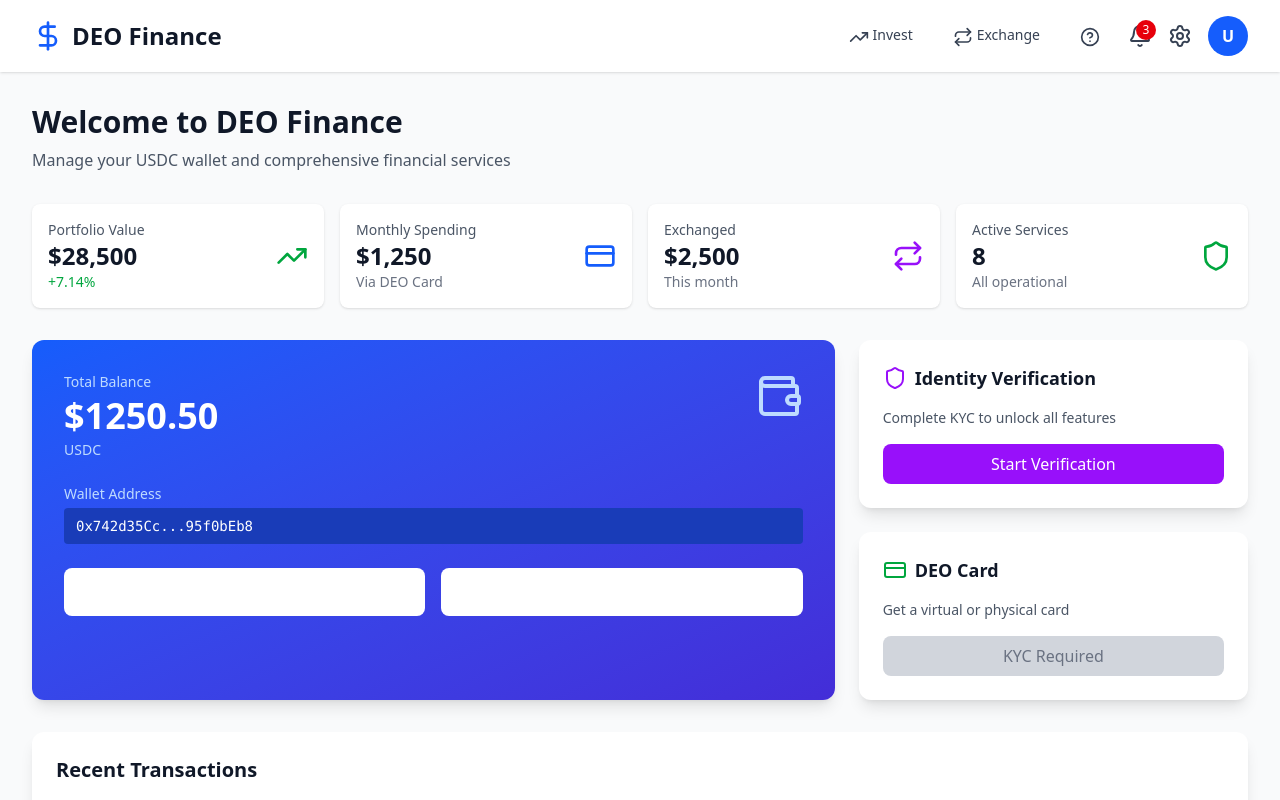
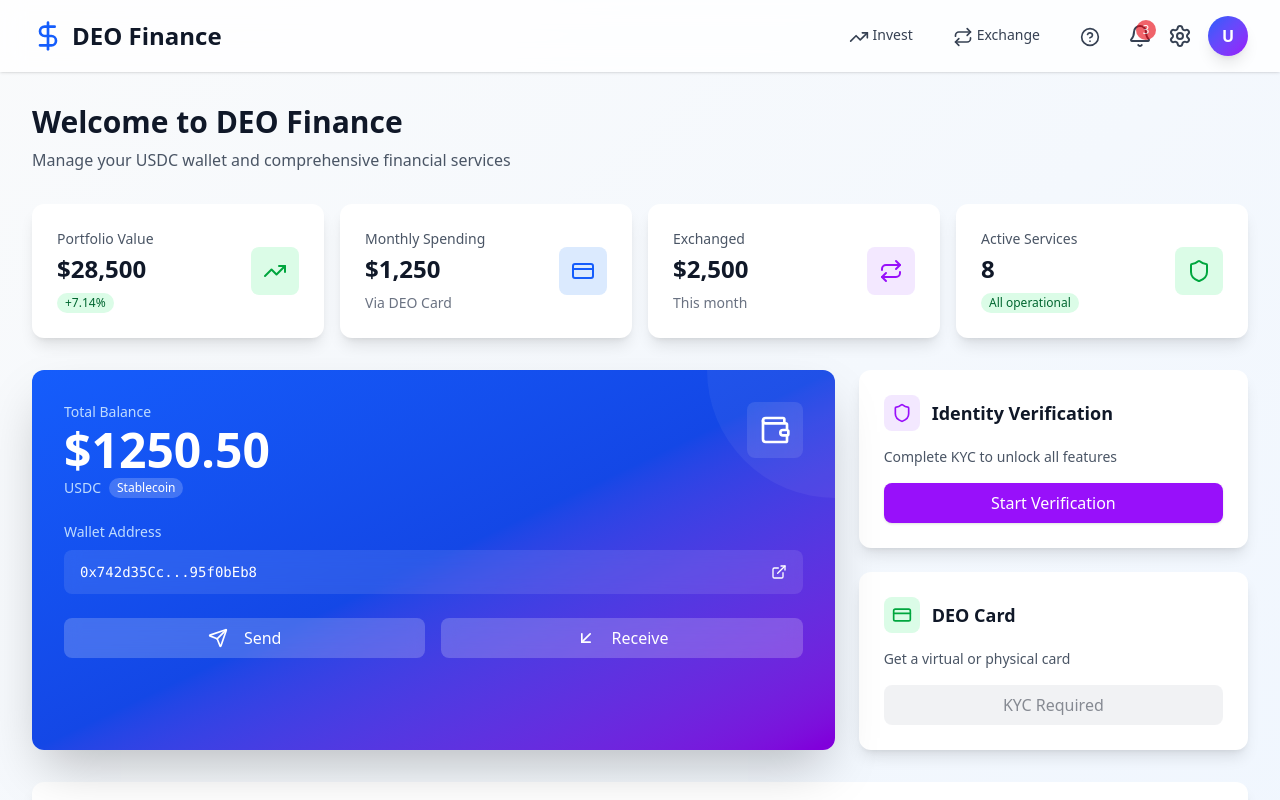
Before and after one commit to ledgerbingo/deo, a Next.js app: page /dashboard in a window 1280 px wide. Shown: the top 800 px of the page. Built offline with nearby package versions, Linux system fonts and the light colour scheme.

Commit message:
Enhance dashboard with improved UI components and design
Co-authored-by: ledgerbingo <191078653+ledgerbingo@users.noreply.github.com>

```diff
--- a/app/dashboard/page.tsx
+++ b/app/dashboard/page.tsx
@@ -1,8 +1,9 @@
 'use client'
 
 import { useState, useEffect } from 'react'
-import { Wallet, CreditCard, Send, ArrowUpRight, ArrowDownLeft, DollarSign, Shield, RefreshCw, TrendingUp, Repeat, Bell, Settings, HelpCircle } from 'lucide-react'
+import { Wallet, CreditCard, Send, ArrowUpRight, ArrowDownLeft, DollarSign, Shield, TrendingUp, Repeat, Bell, Settings, HelpCircle, Plus, ExternalLink } from 'lucide-react'
 import Link from 'next/link'
+import { Button, Badge, DashboardSkeleton } from '@/components/ui'
 
 interface Transaction {
   id: string
@@ -76,19 +77,28 @@ export default function Dashboard() {
 
   if (isLoading && !walletAddress) {
     return (
-      <div className="min-h-screen bg-gray-50 flex items-center justify-center">
-        <div className="text-center">
-          <RefreshCw className="h-12 w-12 text-blue-600 animate-spin mx-auto mb-4" />
-          <p className="text-gray-600">Loading your dashboard...</p>
+      <div className="min-h-screen bg-gradient-to-br from-gray-50 to-blue-50">
+        <header className="bg-white/80 backdrop-blur-md shadow-sm sticky top-0 z-50">
+          <nav className="max-w-7xl mx-auto px-4 sm:px-6 lg:px-8 py-4">
+            <div className="flex justify-between items-center">
+              <Link href="/" className="flex items-center">
+                <DollarSign className="h-8 w-8 text-blue-600" />
+                <span className="ml-2 text-2xl font-bold text-gray-900">DEO Finance</span>
+              </Link>
             </div>
+          </nav>
+        </header>
+        <main className="max-w-7xl mx-auto px-4 sm:px-6 lg:px-8 py-8">
+          <DashboardSkeleton />
+        </main>
       </div>
     )
   }
 
   return (
-    <div className="min-h-screen bg-gray-50">
+    <div className="min-h-screen bg-gradient-to-br from-gray-50 to-blue-50">
       {/* Header */}
-      <header className="bg-white shadow-sm">
+      <header className="bg-white/80 backdrop-blur-md shadow-sm sticky top-0 z-50">
         <nav className="max-w-7xl mx-auto px-4 sm:px-6 lg:px-8 py-4">
           <div className="flex justify-between items-center">
             <Link href="/" className="flex items-center">
@@ -96,29 +106,29 @@ export default function Dashboard() {
               <span className="ml-2 text-2xl font-bold text-gray-900">DEO Finance</span>
             </Link>
             <div className="flex items-center space-x-4">
-              <Link href="/investment" className="text-gray-700 hover:text-blue-600 px-3 py-2 rounded-md text-sm font-medium">
+              <Link href="/investment" className="text-gray-700 hover:text-blue-600 px-3 py-2 rounded-md text-sm font-medium transition-colors">
                 <TrendingUp className="h-5 w-5 inline mr-1" />
                 Invest
               </Link>
-              <Link href="/exchange" className="text-gray-700 hover:text-blue-600 px-3 py-2 rounded-md text-sm font-medium">
+              <Link href="/exchange" className="text-gray-700 hover:text-blue-600 px-3 py-2 rounded-md text-sm font-medium transition-colors">
                 <Repeat className="h-5 w-5 inline mr-1" />
                 Exchange
               </Link>
-              <Link href="/support" className="text-gray-700 hover:text-blue-600 px-3 py-2 rounded-md text-sm font-medium">
+              <Link href="/support" className="text-gray-700 hover:text-blue-600 px-3 py-2 rounded-md text-sm font-medium transition-colors">
                 <HelpCircle className="h-5 w-5 inline" />
               </Link>
               <Link href="/settings" className="relative">
-                <Bell className="h-6 w-6 text-gray-700 hover:text-blue-600" />
+                <Bell className="h-6 w-6 text-gray-700 hover:text-blue-600 transition-colors" />
                 {unreadNotifications > 0 && (
-                  <span className="absolute -top-1 -right-1 bg-red-600 text-white text-xs rounded-full h-5 w-5 flex items-center justify-center">
+                  <span className="absolute -top-1 -right-1 bg-red-600 text-white text-xs rounded-full h-5 w-5 flex items-center justify-center animate-pulse">
                     {unreadNotifications}
                   </span>
                 )}
               </Link>
               <Link href="/settings">
-                <Settings className="h-6 w-6 text-gray-700 hover:text-blue-600" />
+                <Settings className="h-6 w-6 text-gray-700 hover:text-blue-600 transition-colors" />
               </Link>
-              <div className="w-10 h-10 bg-blue-600 rounded-full flex items-center justify-center text-white font-semibold">
+              <div className="w-10 h-10 bg-gradient-to-br from-blue-600 to-purple-600 rounded-full flex items-center justify-center text-white font-semibold shadow-lg">
                 U
               </div>
             </div>
@@ -135,44 +145,52 @@ export default function Dashboard() {
 
         {/* Quick Stats Row */}
         <div className="grid grid-cols-1 md:grid-cols-4 gap-4 mb-8">
-          <div className="bg-white rounded-lg shadow p-4">
+          <div className="bg-white rounded-xl shadow-lg p-6 hover:shadow-xl transition-all duration-300 border border-transparent hover:border-green-200">
             <div className="flex items-center justify-between">
               <div>
-                <p className="text-sm text-gray-600">Portfolio Value</p>
+                <p className="text-sm text-gray-600 mb-1">Portfolio Value</p>
                 <p className="text-2xl font-bold text-gray-900">$28,500</p>
-                <p className="text-sm text-green-600">+7.14%</p>
+                <Badge variant="success" size="sm" className="mt-2">+7.14%</Badge>
               </div>
-              <TrendingUp className="h-8 w-8 text-green-600" />
+              <div className="p-3 bg-green-100 rounded-lg">
+                <TrendingUp className="h-6 w-6 text-green-600" />
               </div>
             </div>
-          <div className="bg-white rounded-lg shadow p-4">
+          </div>
+          <div className="bg-white rounded-xl shadow-lg p-6 hover:shadow-xl transition-all duration-300 border border-transparent hover:border-blue-200">
             <div className="flex items-center justify-between">
               <div>
-                <p className="text-sm text-gray-600">Monthly Spending</p>
+                <p className="text-sm text-gray-600 mb-1">Monthly Spending</p>
                 <p className="text-2xl font-bold text-gray-900">$1,250</p>
-                <p className="text-sm text-gray-500">Via DEO Card</p>
+                <p className="text-sm text-gray-500 mt-2">Via DEO Card</p>
               </div>
-              <CreditCard className="h-8 w-8 text-blue-600" />
+              <div className="p-3 bg-blue-100 rounded-lg">
+                <CreditCard className="h-6 w-6 text-blue-600" />
               </div>
             </div>
-          <div className="bg-white rounded-lg shadow p-4">
+          </div>
+          <div className="bg-white rounded-xl shadow-lg p-6 hover:shadow-xl transition-all duration-300 border border-transparent hover:border-purple-200">
             <div className="flex items-center justify-between">
               <div>
-                <p className="text-sm text-gray-600">Exchanged</p>
+                <p className="text-sm text-gray-600 mb-1">Exchanged</p>
                 <p className="text-2xl font-bold text-gray-900">$2,500</p>
-                <p className="text-sm text-gray-500">This month</p>
+                <p className="text-sm text-gray-500 mt-2">This month</p>
               </div>
-              <Repeat className="h-8 w-8 text-purple-600" />
+              <div className="p-3 bg-purple-100 rounded-lg">
+                <Repeat className="h-6 w-6 text-purple-600" />
               </div>
             </div>
-          <div className="bg-white rounded-lg shadow p-4">
+          </div>
+          <div className="bg-white rounded-xl shadow-lg p-6 hover:shadow-xl transition-all duration-300 border border-transparent hover:border-green-200">
             <div className="flex items-center justify-between">
               <div>
-                <p className="text-sm text-gray-600">Active Services</p>
+                <p className="text-sm text-gray-600 mb-1">Active Services</p>
                 <p className="text-2xl font-bold text-gray-900">8</p>
-                <p className="text-sm text-gray-500">All operational</p>
+                <Badge variant="success" size="sm" className="mt-2">All operational</Badge>
               </div>
-              <Shield className="h-8 w-8 text-green-600" />
+              <div className="p-3 bg-green-100 rounded-lg">
+                <Shield className="h-6 w-6 text-green-600" />
+              </div>
             </div>
           </div>
         </div>
@@ -180,89 +198,112 @@ export default function Dashboard() {
         {/* Main Grid */}
         <div className="grid grid-cols-1 lg:grid-cols-3 gap-6">
           {/* Balance Card */}
-          <div className="lg:col-span-2 bg-gradient-to-br from-blue-600 to-indigo-700 rounded-xl shadow-lg p-8 text-white">
+          <div className="lg:col-span-2 bg-gradient-to-br from-blue-600 via-blue-700 to-purple-700 rounded-xl shadow-2xl p-8 text-white relative overflow-hidden">
+            <div className="absolute top-0 right-0 w-64 h-64 bg-white opacity-5 rounded-full -mr-32 -mt-32"></div>
+            <div className="relative z-10">
               <div className="flex justify-between items-start mb-6">
                 <div>
                   <p className="text-blue-200 text-sm mb-1">Total Balance</p>
-                <h2 className="text-4xl font-bold">${balance.toFixed(2)}</h2>
-                <p className="text-blue-200 text-sm mt-1">USDC</p>
+                  <h2 className="text-5xl font-bold">${balance.toFixed(2)}</h2>
+                  <p className="text-blue-200 text-sm mt-1 flex items-center gap-2">
+                    USDC
+                    <Badge variant="info" size="sm" className="bg-white/20 text-white border-0">Stablecoin</Badge>
+                  </p>
                 </div>
-              <Wallet className="h-12 w-12 text-blue-200" />
+                <div className="p-3 bg-white/10 rounded-lg backdrop-blur-sm">
+                  <Wallet className="h-8 w-8 text-white" />
+                </div>
               </div>
 
               {walletAddress ? (
                 <div className="mb-6">
-                <p className="text-blue-200 text-sm mb-1">Wallet Address</p>
-                <p className="font-mono text-sm bg-blue-800 bg-opacity-50 px-3 py-2 rounded">
+                  <p className="text-blue-200 text-sm mb-2">Wallet Address</p>
+                  <div className="flex items-center gap-2 bg-white/10 backdrop-blur-sm px-4 py-3 rounded-lg">
+                    <p className="font-mono text-sm flex-1">
                       {walletAddress.slice(0, 10)}...{walletAddress.slice(-8)}
                     </p>
+                    <button className="text-white hover:text-blue-200 transition-colors">
+                      <ExternalLink className="h-4 w-4" />
+                    </button>
+                  </div>
                 </div>
               ) : (
-              <button
+                <Button
                   onClick={handleCreateWallet}
-                className="mb-6 bg-white text-blue-600 px-6 py-3 rounded-lg font-semibold hover:bg-blue-50 transition-colors"
+                  className="mb-6 bg-white text-blue-600 hover:bg-blue-50"
                 >
+                  <Plus className="h-5 w-5 mr-2" />
                   Create Wallet
-              </button>
+                </Button>
               )}
 
-            <div className="flex gap-4">
-              <button className="flex-1 bg-white bg-opacity-20 hover:bg-opacity-30 px-4 py-3 rounded-lg font-medium flex items-center justify-center transition-colors">
+              <div className="grid grid-cols-2 gap-4">
+                <Button
+                  variant="ghost"
+                  className="bg-white/20 hover:bg-white/30 text-white border-0 backdrop-blur-sm"
+                >
                   <Send className="h-5 w-5 mr-2" />
                   Send
-              </button>
-              <button className="flex-1 bg-white bg-opacity-20 hover:bg-opacity-30 px-4 py-3 rounded-lg font-medium flex items-center justify-center transition-colors">
+                </Button>
+                <Button
+                  variant="ghost"
+                  className="bg-white/20 hover:bg-white/30 text-white border-0 backdrop-blur-sm"
+                >
                   <ArrowDownLeft className="h-5 w-5 mr-2" />
                   Receive
-              </button>
+                </Button>
+              </div>
             </div>
           </div>
 
           {/* Quick Actions */}
           <div className="space-y-6">
             {/* KYC Status */}
-            <div className="bg-white rounded-xl shadow-lg p-6">
+            <div className="bg-white rounded-xl shadow-lg p-6 hover:shadow-xl transition-all duration-300 border border-transparent hover:border-purple-200">
               <div className="flex items-center mb-4">
-                <Shield className="h-6 w-6 text-purple-600 mr-2" />
+                <div className="p-2 bg-purple-100 rounded-lg mr-3">
+                  <Shield className="h-5 w-5 text-purple-600" />
+                </div>
                 <h3 className="text-lg font-semibold text-gray-900">Identity Verification</h3>
               </div>
               {isKYCVerified ? (
-                <div className="text-green-600 font-medium">✓ Verified</div>
+                <Badge variant="success" className="w-full justify-center py-2">✓ Verified</Badge>
               ) : (
                 <div>
                   <p className="text-gray-600 text-sm mb-4">Complete KYC to unlock all features</p>
-                  <button
+                  <Button
                     onClick={handleStartKYC}
-                    className="w-full bg-purple-600 text-white px-4 py-2 rounded-lg font-medium hover:bg-purple-700 transition-colors"
+                    variant="primary"
+                    fullWidth
+                    className="bg-purple-600 hover:bg-purple-700 focus:ring-purple-500"
                   >
                     Start Verification
-                  </button>
+                  </Button>
                 </div>
               )}
             </div>
 
             {/* Card Status */}
-            <div className="bg-white rounded-xl shadow-lg p-6">
+            <div className="bg-white rounded-xl shadow-lg p-6 hover:shadow-xl transition-all duration-300 border border-transparent hover:border-green-200">
               <div className="flex items-center mb-4">
-                <CreditCard className="h-6 w-6 text-green-600 mr-2" />
+                <div className="p-2 bg-green-100 rounded-lg mr-3">
+                  <CreditCard className="h-5 w-5 text-green-600" />
+                </div>
                 <h3 className="text-lg font-semibold text-gray-900">DEO Card</h3>
               </div>
               {hasCard ? (
-                <div className="text-green-600 font-medium">✓ Active</div>
+                <Badge variant="success" className="w-full justify-center py-2">✓ Active</Badge>
               ) : (
                 <div>
                   <p className="text-gray-600 text-sm mb-4">Get a virtual or physical card</p>
-                  <button
+                  <Button
                     onClick={handleRequestCard}
                     disabled={!isKYCVerified}
-                    className={`w-full px-4 py-2 rounded-lg font-medium transition-colors ${
-                      isKYCVerified
-                        ? 'bg-green-600 text-white hover:bg-green-700'
-                        : 'bg-gray-300 text-gray-500 cursor-not-allowed'
-                    }`}
+                    variant={isKYCVerified ? "success" : "secondary"}
+                    fullWidth
                   >
                     {isKYCVerified ? 'Request Card' : 'KYC Required'}
-                  </button>
+                  </Button>
                 </div>
               )}
             </div>
```
Lines whose indentation alone changed are shown as unchanged.
